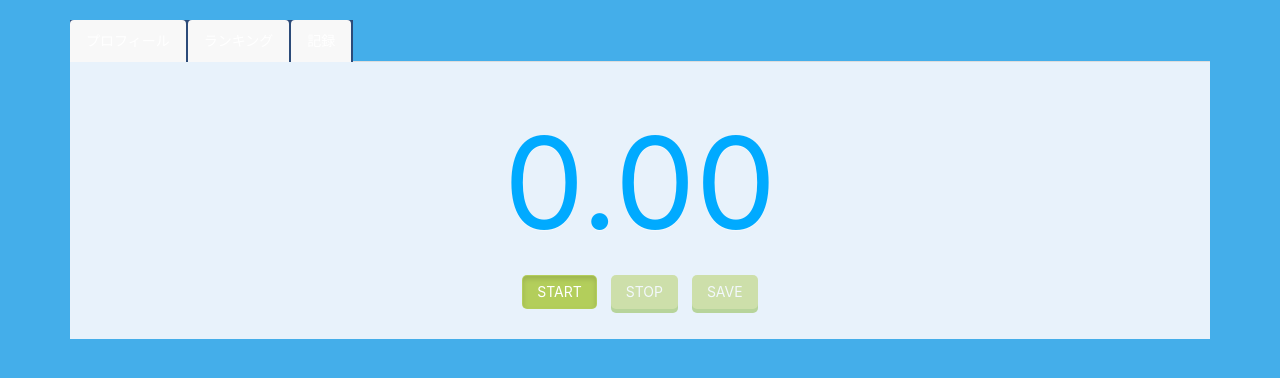
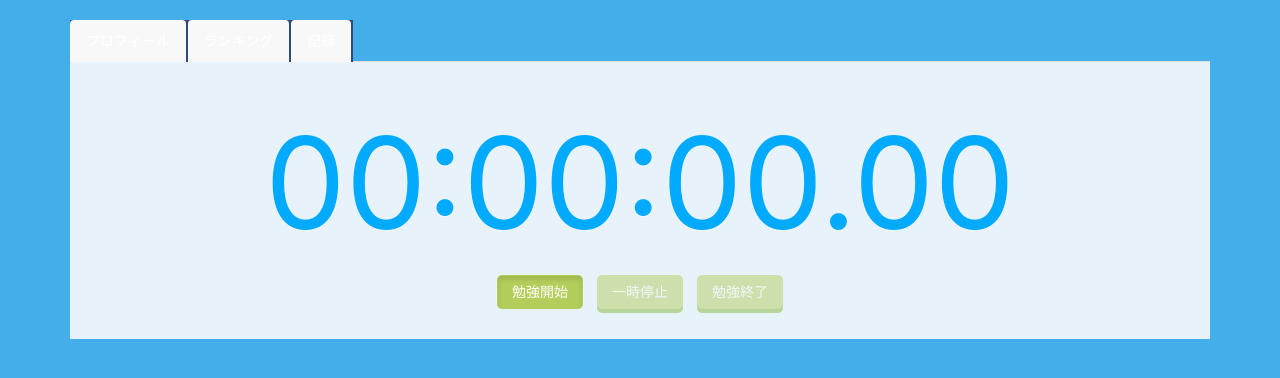
Before and after one commit to tetsu31415/StudyRival, a Django app: page /timer/ in a window 1280 px wide. Shown: the part 50-428 px from the top of the page. Run offline with Django 3.2, Linux system fonts and the light colour scheme; some libraries are stand-ins or nearby versions.

Commit message:
タイマーをいじった

```diff
--- a/app/templates/app/timer.html
+++ b/app/templates/app/timer.html
@@ -17,13 +17,61 @@
 
 
         <div id="content" class="tab-pane">
-                <div id="timerText">0.00</div>
-                <div id="start" class="btn active">START</div>
-                <div id="stop" class="btn inactive">STOP</div>
-                <div id="save" class="btn inactive">SAVE</div>
+            <div id="timerText">00:00:00.00</div>
+            <div id="start" class="btn active">勉強開始</div>
+            <div id="stop" class="btn inactive">一時停止</div>
+            <div id="save" class="btn inactive">勉強終了</div>
             <form method="POST" class="post-form" id="time-form">{% csrf_token %}
                 {{ form.as_p }}
             </form>
+
+        <!-- 勉強開始モーダル -->
+        <div class="modal fade" id="studystart">
+          <div class="modal-dialog">
+            <div class="modal-content">
+              <div class="modal-header">
+                <button type="button" class="close" data-dismiss="modal" aria-label="Close"><span aria-hidden="true">&times;</span></button>
+                <h4 class="modal-title" data-target="study">勉強開始の宣言をしよう！</h4>
+              </div>
+              <div class="modal-body" data-target="study">
+               <div class="container">
+                <div class="row">
+                <form action="" method="get" class="form-group" id="studystartform">
+                      <label><input id="stadystarttweet" type="text" size="35" name="words" class="form-control" placeholder="ツイート" value="今から勉強を始めます！！ by Study Rival"></label>
+                <input type="submit" class="btn btn-primary" value="送信">
+                <button type="button" class="btn btn-primary" data-dismiss="modal">閉じる</button>
+                  </form>
+                </div>
+               </div>
+              </div>
+            </div>
+          </div>
+        </div>
+        <!-- 勉強開始モーダル -->
+
+        <!-- 勉強終了モーダル -->
+        <div class="modal fade" id="studyend">
+          <div class="modal-dialog">
+            <div class="modal-content">
+              <div class="modal-header">
+                <button type="button" class="close" data-dismiss="modal" aria-label="Close"><span aria-hidden="true">&times;</span></button>
+                <h4 class="modal-title" data-target="study">勉強終了の報告をしよう！</h4>
+              </div>
+              <div class="modal-body" data-target="study">
+               <div class="container">
+                <div class="row">
+                  <form action="" method="get" class="form-group" id="studyendform">
+                      <label><input id="stadyendtweet" type="text" size="35" name="words" class="form-control" placeholder="ツイート" value="勉強終わりました by Study Rival"></label>
+                <input type="submit" class="btn btn-primary" value="送信">
+                <button type="button" class="btn btn-primary" data-dismiss="modal">閉じる</button>
+                  </form>
+                </div>
+               </div>
+              </div>
+            </div>
+          </div>
+        </div>
+        <!-- 勉強終了モーダル -->
 
             <script>
             (function() {
@@ -40,6 +88,7 @@
                 var saveButton = document.getElementById('save');
                 var timerText = document.getElementById('timerText');
         //関数の定義////////////////////////////////////////////////
+
                 function setButtonState(start, stop, save) {
                     startButton.className = start ? 'btn active' : 'btn inactive';
                     stopButton.className = stop ? 'btn active' : 'btn inactive';
@@ -48,34 +97,53 @@
 
                 function start_func(){
                     if (isRunning) return;
-                    isRunning = true;
+                    // ツイート画面を表示
+                    if (elapsedTime==0){
+                        $('#studystart').modal('show');
+                        $('#studystart').on('hidden.bs.modal', function () {
+                            setButtonState(false, true, false);
+                            pause_func();
+                        });
+                        return;
+                    }
+                }
+
+                function pause_func(){
+                    if(isRunning){
+                        elapsedTime += Date.now() - startTime;
+                        clearTimeout(timerId);
+                        setButtonState(false, true, true);
+                        stopButton.innerHTML = "　再開　";
+                    }else{
                         startTime = Date.now(); // 1970/1/1 00:00:00からの経過ミリ秒
                         updateTimerText();
                         setButtonState(false, true, false);
+                        stopButton.innerHTML = "一時停止";
                     }
-
-                function stop_func(){
-                    if (!isRunning) return;
-                    isRunning = false;
-                    elapsedTime += Date.now() - startTime;
-                    clearTimeout(timerId);
-                    setButtonState(true, false, true);
+                    isRunning = !isRunning;
                 }
 
                 function save_func(){
                     if(isRunning || elapsedTime==0) return;
                     var form = document.getElementById('time-form');
                     form.elements['time'].value = parseInt(elapsedTime/1000);
-                    form.submit();
+
+                    // ツイート画面を表示
+                    $('#studyendtweet').val(time_format(elapsedTime) + " 勉強しました by Study Rival");
+                    $('#studyend').modal('show');
+                    $('#studyend').on('hidden.bs.modal', function () {
+                            document.getElementById('time-form').submit();
+                        })
                 }
 
                 function updateTimerText() {
                     timerId = setTimeout(function() {
                         var t = Date.now() - startTime + elapsedTime;
-                        timerText.innerHTML = (t / 1000).toFixed(2);
+                        timerText.innerHTML = time_format(t);
                         updateTimerText();
                     }, 10);
                 }
+
 
         ////////////////////////////////////////////////////////////
 
@@ -84,7 +152,7 @@
 
                 startButton.addEventListener('click', start_func);
 
-                stopButton.addEventListener('click', stop_func);
+                stopButton.addEventListener('click', pause_func);
 
                 saveButton.addEventListener('click', save_func);
         //////////////////////////////////////////////////////////
@@ -94,16 +162,28 @@
                 if(document.hidden){
                     if(isRunning){
                         isSleeping = true;
-                        stop_func();
+                        pause_func();
                     }
                 }else{
                     if(isSleeping){
                         isSleeping = false;
-                        start_func();
+                        pause_func();
                     }
                 }});
         /////////////////////////////////////////////////////////////
             })();
+
+            function time_format(time){
+                hour = Math.floor(time/3600000);
+                minute = Math.floor(time/60000) % 60;
+                sec  = Math.floor(time/1000)%60;
+                msec  = Math.floor(time%1000/10);
+                hour = (hour < 10) ? ("0" + hour) : hour;
+                minute = (minute < 10) ? ("0" + minute) : minute;
+                sec = (sec < 10) ? ("0" + sec) : sec;
+                msec = (msec < 10) ? ("0" + msec) : msec;
+                return hour + ":" + minute + ":" + sec + ":" + msec;
+            }
             </script>
           </div>
           <!--ストップウォッチここまで-->
```
Lines whose indentation alone changed are shown as unchanged.
